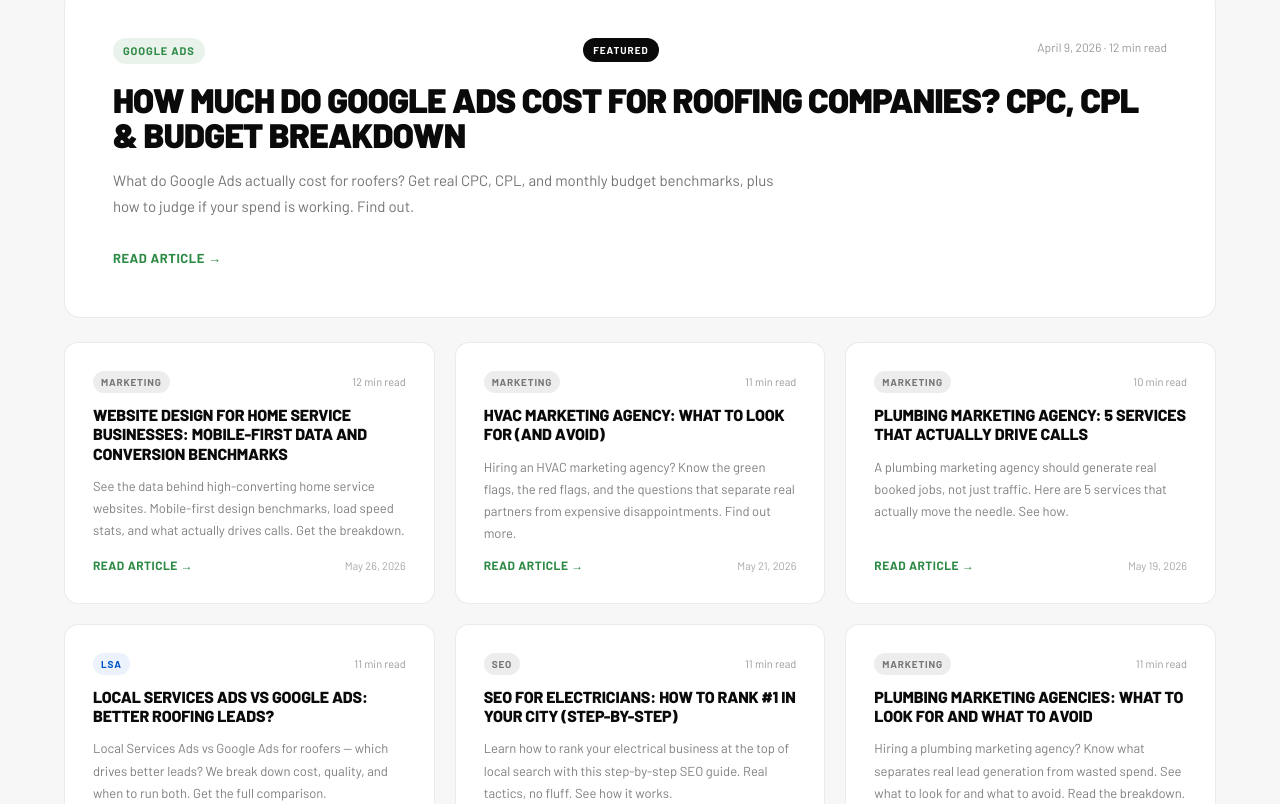
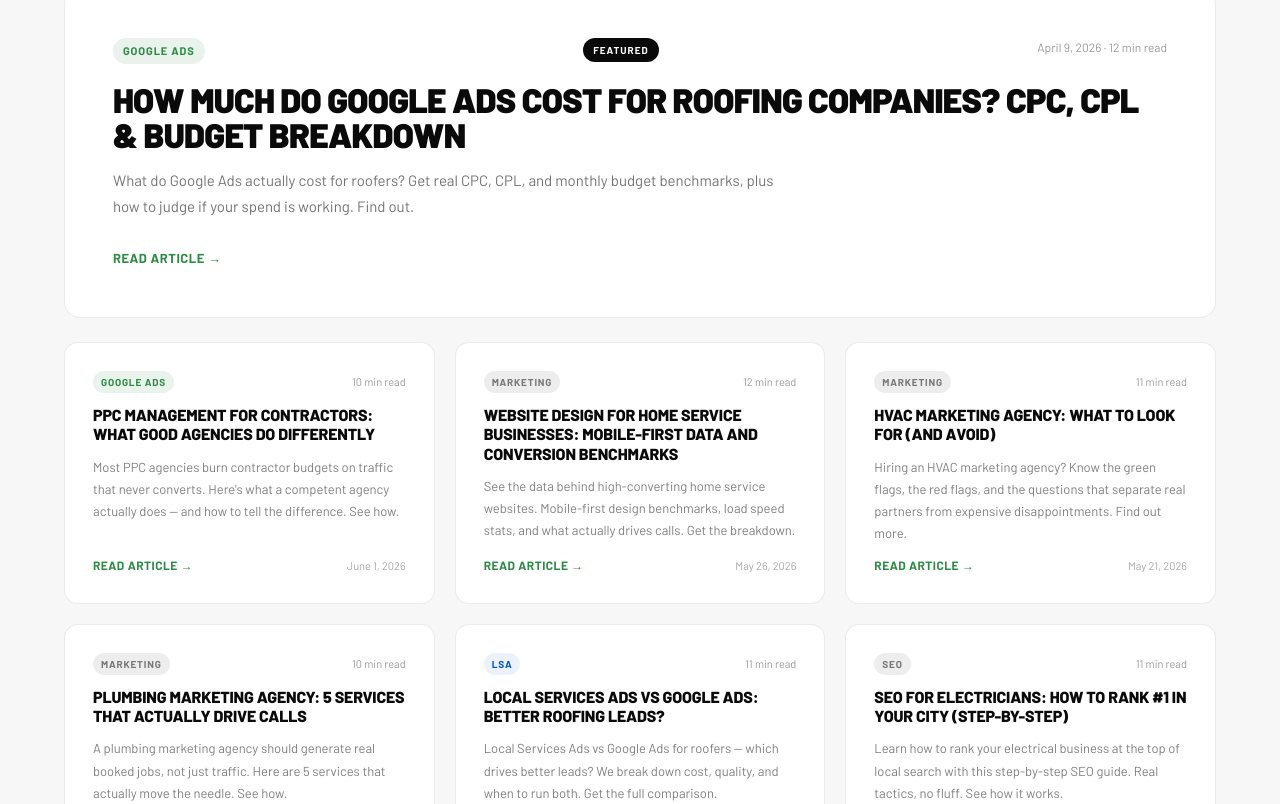
Before and after one commit to webberossi89/thomas-town-digital, a Next.js app: page /blog in a window 1280 px wide. Shown: the part 517-1321 px from the top of the page. Built offline with nearby package versions, Linux system fonts and the light colour scheme.

Commit message:
SEO: add ppc-management-for-contractors to blog listing

```diff
--- a/app/blog/page.tsx
+++ b/app/blog/page.tsx
@@ -17,6 +17,15 @@ const posts = [
       readTime: "12 min read",
       slug: "google-ads-cost-roofing-companies",
     },
+  {
+    category: "Google Ads",
+    title: "PPC Management for Contractors: What Good Agencies Do Differently",
+    summary: "Most PPC agencies burn contractor budgets on traffic that never converts. Here's what a competent agency actually does — and how to tell the difference. See how.",
+    date: "June 1, 2026",
+    dateISO: "2026-06-01",
+    readTime: "10 min read",
+    slug: "ppc-management-for-contractors",
+  },
   {
     category: "Marketing",
     title: "Website Design for Home Service Businesses: Mobile-First Data and Conversion Benchmarks",
```
